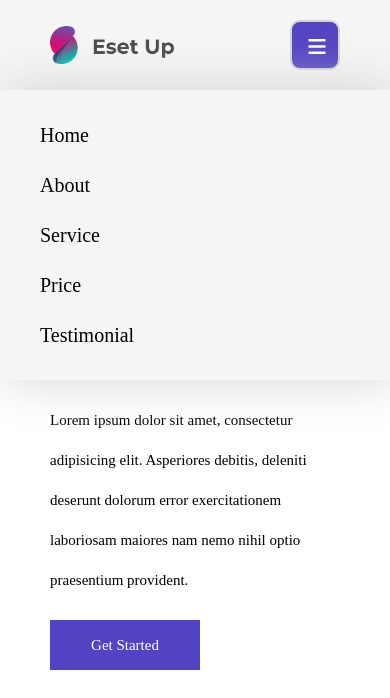
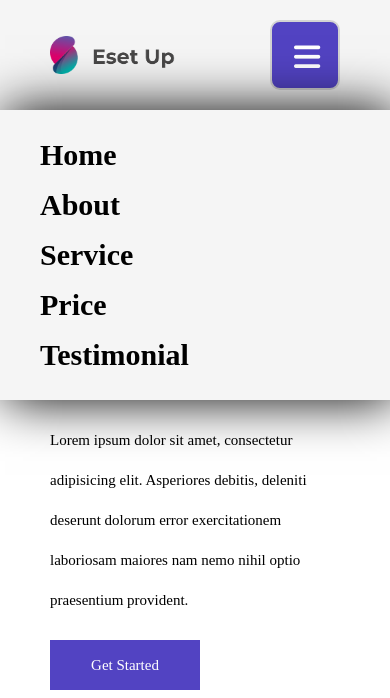
Before and after one commit to azadehpourfarjam/figma-template, a plain HTML site: page index.html in a window 390 px wide. Both pictures are taken after a click on the button 315 px from the left and 45 px from the top of the page. Drawn offline with Linux system fonts and the light colour scheme.

Commit message:
=this commit

```diff
--- a/css/style.css
+++ b/css/style.css
@@ -95,8 +95,8 @@
     }
     .logo .mobile{
         display: block;
-        width: 50px;
-        height: 50px;
+        width: 70px;
+        height: 70px;
         border: 2px solid lightgrey;
         border-radius: 10px;
         outline: none;
@@ -107,9 +107,10 @@
         display: block;
         width: inherit;
         height: inherit;
-        line-height: 50px;
+        line-height: 70px;
         text-align: center;
-        font-size: 20px;
+        font-size: 30px;
+        font-weight: bold;
         color: #fff;
     }
     .header .nav{
@@ -118,7 +119,7 @@
         right: 0;
         width: 100%;
         background-color: whitesmoke;
-        box-shadow: 5px 0  50px lightgrey ;
+        box-shadow: 5px 0  50px black ;
         display: none;
     }
     .nav ul{
@@ -127,14 +128,15 @@
      }
     .nav ul li{
         float: none;
-        width: 200px;
+        width: 300px;
     }
     .nav ul li a{
         width: 100%;
         direction: ltr;
         text-align: left;
         padding-left: 20px;
-        font-size: 20px;
+        font-size: 30px;
+        font-weight: bold;
     }
     .eset{
         padding: 50px;
```
